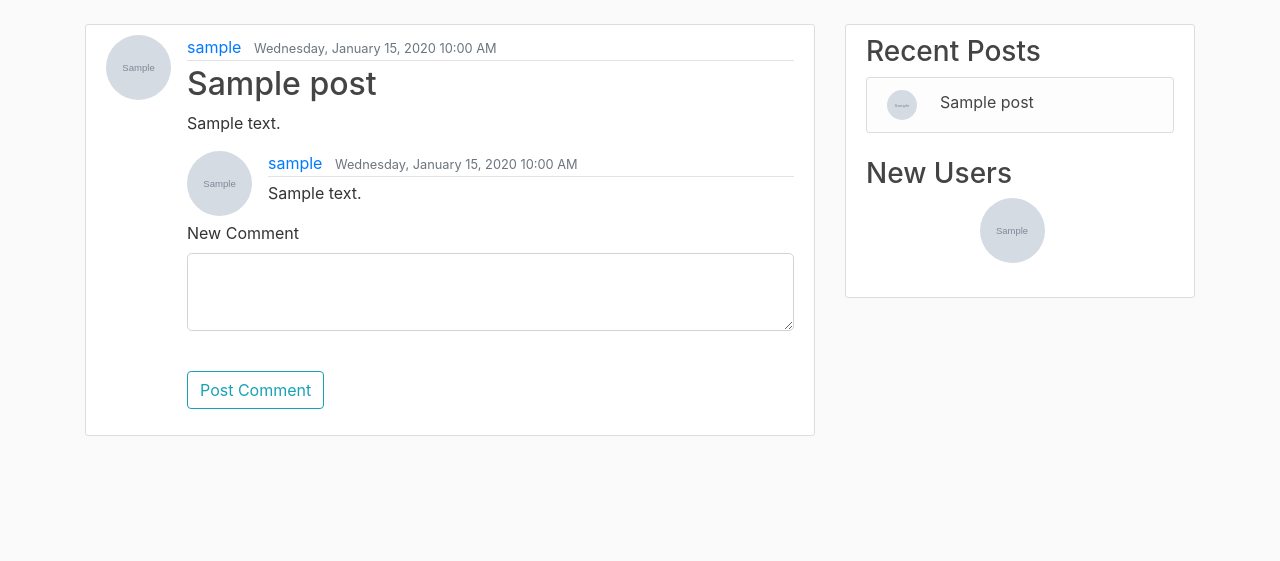
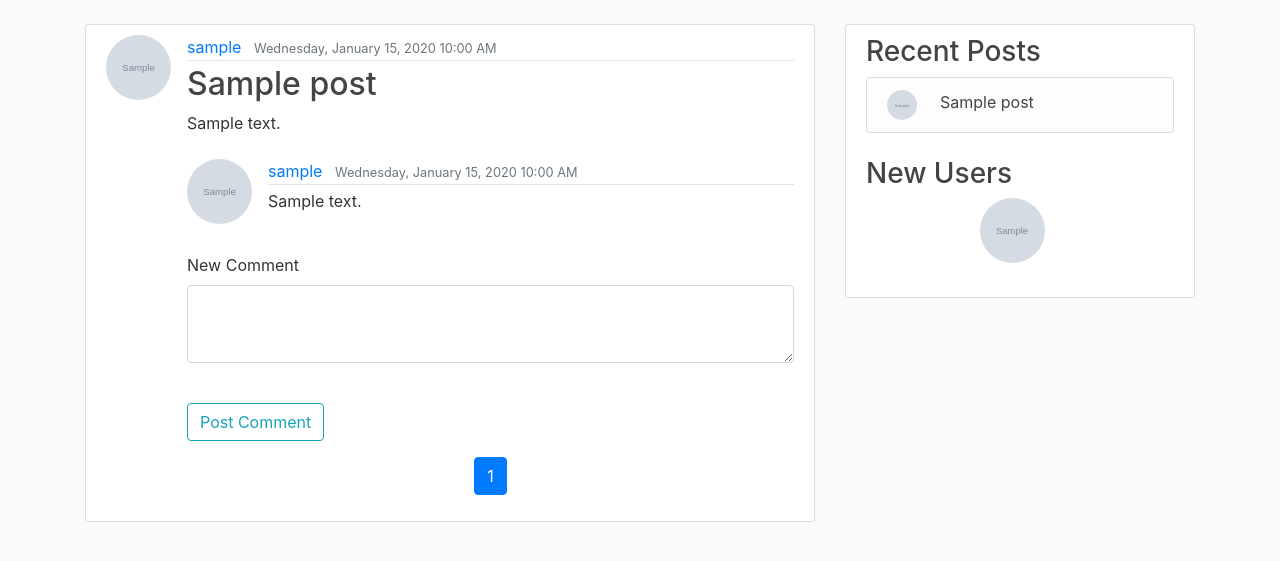
Before and after one commit to davifeliciano/flask_blog, a Flask app: page /post/1 in a window 1280 px wide. Shown: the part 56-617 px from the top of the page. Run offline with Flask 2, Linux system fonts and the light colour scheme; tables that the repository leaves empty hold one stand-in row (values such as "Sample post"); grey boxes marked "Sample" are stand-in pictures; parts of the project's set-up code (start-up, migrations or seed data) failed here and were passed over; some libraries are stand-ins or nearby versions.

Commit message:
Adding pagination to the comment section

```diff
--- a/flask_blog/posts/routes.py
+++ b/flask_blog/posts/routes.py
@@ -26,14 +26,25 @@ def new_post():
 
 @posts.route("/post/<int:post_id>", methods=("GET", "POST"))
 def post(post_id):
+    page = request.args.get("page", 1, type=int)
     post = Post.query.get_or_404(post_id)
     form = CommentForm()
+
     if form.validate_on_submit():
         comment = Comment(content=form.content.data, author=current_user, post=post)
         db.session.add(comment)
         db.session.commit()
         flash("Your comment has been posted!", "success")
-    return render_template("post.html", title=post.title, post=post, form=form)
+        return redirect(url_for("posts.post", post_id=post.id))
+
+    comments = (
+        Comment.query.filter_by(post_id=post.id)
+        .order_by(Comment.date_posted.asc())
+        .paginate(per_page=5, page=page)
+    )
+    return render_template(
+        "post.html", title=post.title, post=post, form=form, comments=comments
+    )
 
 
 @posts.route("/post/<int:post_id>/update", methods=("GET", "POST"))
--- a/flask_blog/templates/homepage.html
+++ b/flask_blog/templates/homepage.html
@@ -14,7 +14,7 @@
             {% if post.comments|count == 1 %}
                 <small class="text-muted">1 Comment</small>
             {% else %}
-                <small class="text-muted">{{ post.comments|count }} Comment</small>
+                <small class="text-muted">{{ post.comments|count }} Comments</small>
             {% endif %}
         </div>
     </article>
--- a/flask_blog/templates/post.html
+++ b/flask_blog/templates/post.html
@@ -16,9 +16,9 @@
                 {% endif %}
             </div>
             <h2 class="article-title">{{ post.title }}</h2>
-            <p class="article-content">{{ post.content }}</p>
-            {% for comment in post.comments %}
-                <div class="media">
+            <p class="article-content mb-4">{{ post.content }}</p>
+            {% for comment in comments.items %}
+                <div class="media mb-4">
                     <img class="align-self-start rounded-circle article-img mr-16 profile-picture"
                          src="{{ url_for('static', filename='profile_pics/' + comment.author.image_file) }}"
                          data-toggle="modal" data-target="#pic{{ comment.author.id }}ModalCenter">
@@ -52,6 +52,32 @@
                     {{ form.submit(class="btn btn-outline-info") }}
                 </div>
             </form>
+            <nav>
+                <ul class="pagination justify-content-center">
+                    {% for page_num in comments.iter_pages(left_edge=1, right_edge=1, left_current=1, right_current=2) %}
+                        {% if page_num %}
+                            {% if comments.page == page_num %}
+                                <li class="page-item active">
+                                    <a class="page-link" href="{{ url_for('posts.post', page=page_num, post_id=post.id) }}">
+                                        {{ page_num }}
+                                        <span class="sr-only">(current)</span>
+                                    </a>
+                                </li>
+                            {% else %}
+                                <li class="page-item">
+                                    <a class="page-link" href="{{ url_for('posts.post', page=page_num, post_id=post.id) }}">
+                                        {{ page_num }}
+                                    </a>
+                                </li>
+                            {% endif %}
+                        {% else %}
+                            <li class="page-item disabled">
+                                <a class="page-link" href="#" tabindex="-1">...</a>
+                            </li>
+                        {% endif %}
+                    {% endfor %}
+                </ul>
+            </nav>
         </div>
     </article>
     <!-- Profile Picture Modal -->
```
